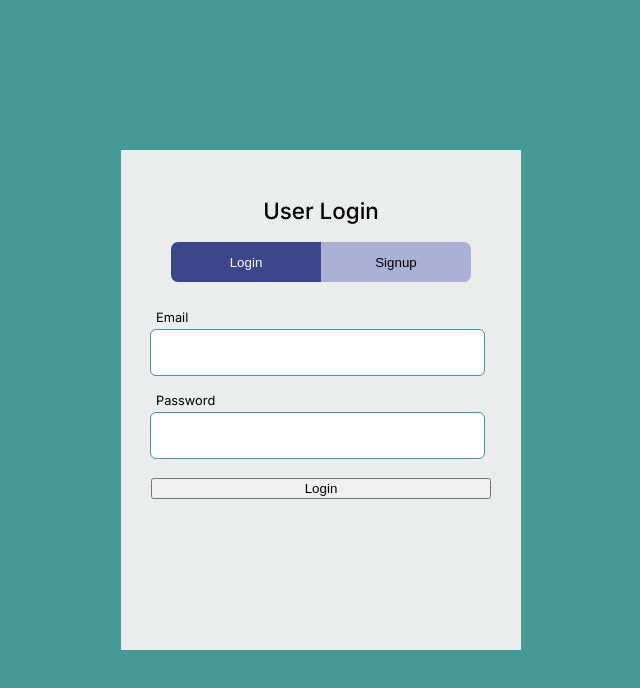
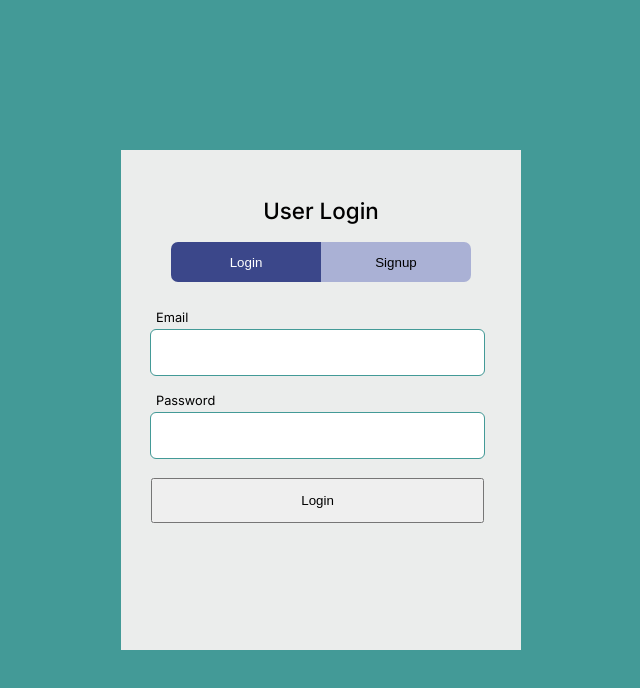
Before and after one commit to jahedev/WhatsAChat, a React (Vite) app: page / in a window 1280 px wide. Shown: the top 688 px of the page, without its empty margins (319-959 px from the left). Built offline with nearby package versions, Linux system fonts and the light colour scheme.

Commit message:
login btn

```diff
--- a/src/assets/styles/login.scss
+++ b/src/assets/styles/login.scss
@@ -107,11 +107,11 @@ $default-margin-bottom: 20px;
         font-size: 1rem;
       }
 
+      & button {
+        width: 98%;
+        height: 45px;
 
+      }
     }
-
-
   }
-
-
 }
```
